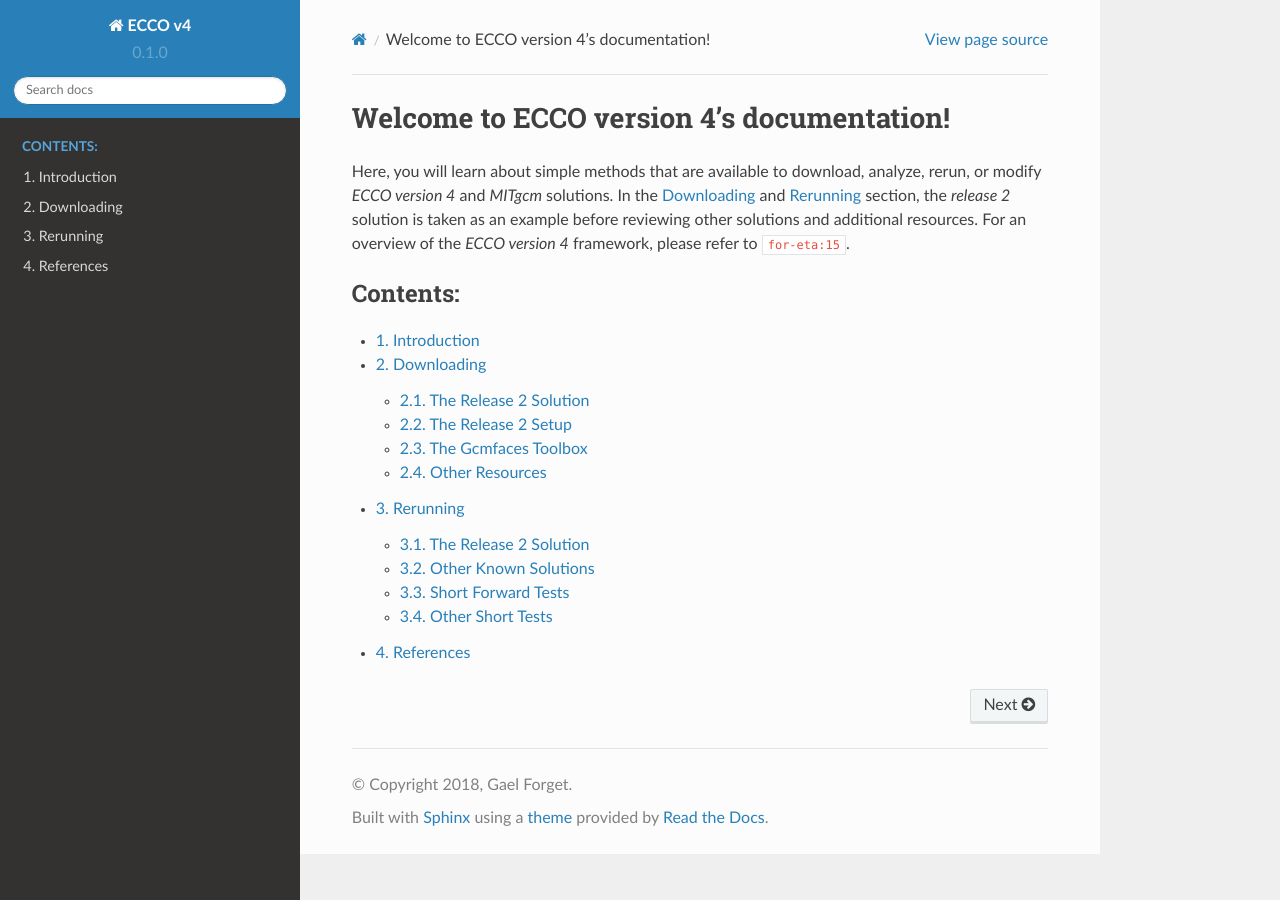
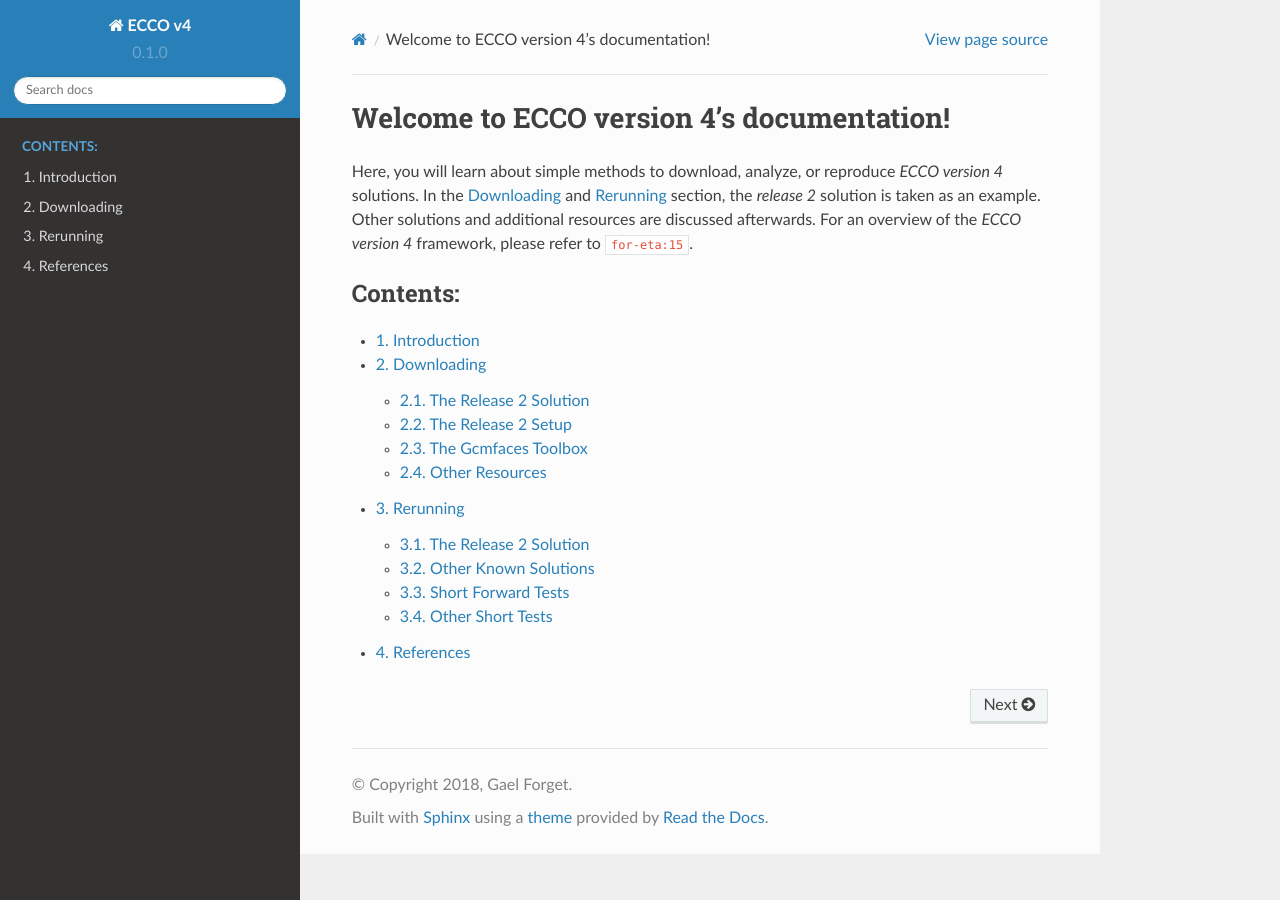
Before and after one commit to gaelforget/ECCOv4, a Sphinx documentation site: the page built from docs/index.rst, in a window 1280 px wide. Built offline with Sphinx 7.4.7 and the Read the Docs theme 2.0.0, drawn with Linux system fonts in a browser that asks for light colours; cross-references to code outside the pages are shown as plain code.

```diff
--- a/docs/index.rst
+++ b/docs/index.rst
@@ -6,7 +6,10 @@
 Welcome to ECCO version 4's documentation!
 ==========================================
 
-Here, you will learn about simple methods that are available to download, analyze, rerun, or modify `ECCO version 4` and `MITgcm` solutions. In the :ref:`downloads` and :ref:`runs` section, the `release 2` solution is taken as an example before reviewing other solutions and additional resources. For an overview of the `ECCO version 4` framework, please refer to :cite:`for-eta:15`.
+Here, you will learn about simple methods to download, analyze, or reproduce `ECCO version 4` solutions.
+In the :ref:`downloads` and :ref:`runs` section, the `release 2` solution is taken as an example.
+Other solutions and additional resources are discussed afterwards.
+For an overview of the `ECCO version 4` framework, please refer to :cite:`for-eta:15`.
 
 .. toctree::
    :maxdepth: 3
```
